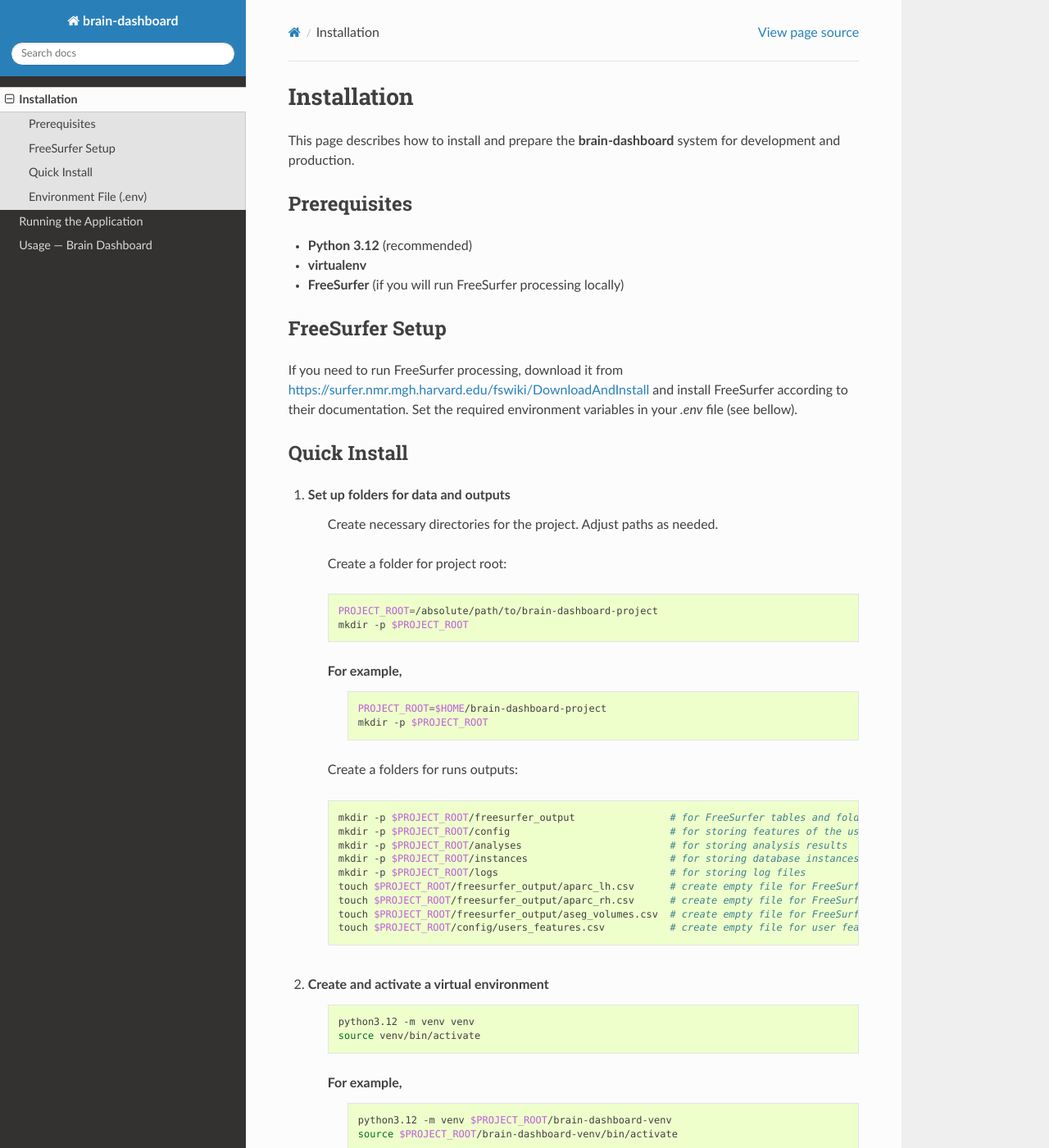
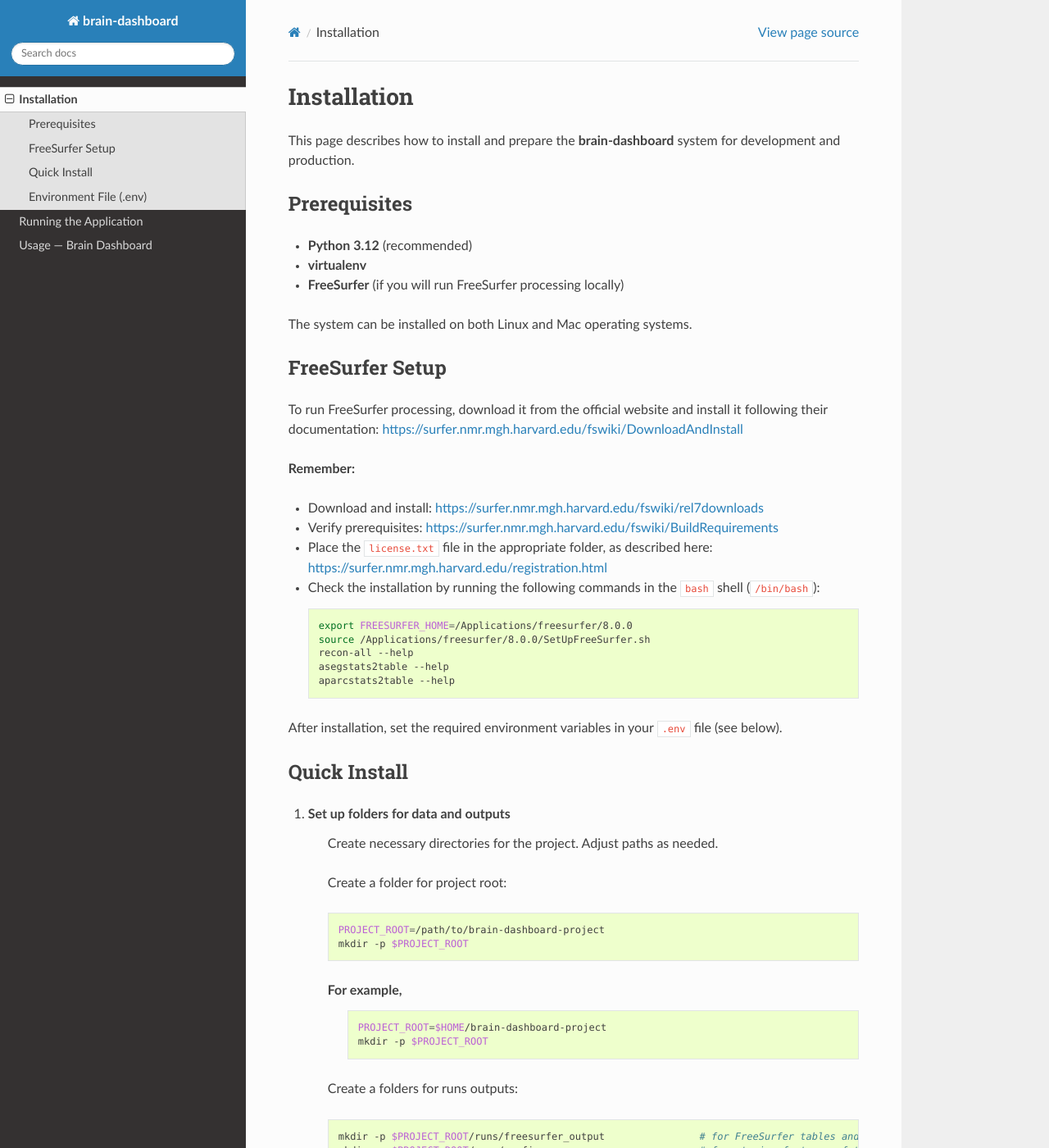
Before and after one commit to yanivassf-lab/brain-dashboard, a Sphinx documentation site: the page built from docs/source/installation.rst, in a window 1280 px wide and 1400 px high. Shown: the whole window at 82% size. Built offline with Sphinx 7.4.7 and the Read the Docs theme 3.1.0, drawn with Linux system fonts in a browser that asks for light colours; some of the changed text lies outside the part shown.

Commit message:
update docs files

```diff
--- a/docs/source/installation.rst
+++ b/docs/source/installation.rst
@@ -10,11 +10,31 @@
 - **virtualenv**
 - **FreeSurfer** (if you will run FreeSurfer processing locally)
 
+The system can be installed on both Linux and Mac operating systems.
+
 FreeSurfer Setup
 ----------------
 
-If you need to run FreeSurfer processing, download it from https://surfer.nmr.mgh.harvard.edu/fswiki/DownloadAndInstall and
-install FreeSurfer according to their documentation. Set the required environment variables in your `.env` file (see bellow).
+To run FreeSurfer processing, download it from the official website and install it following their documentation:
+https://surfer.nmr.mgh.harvard.edu/fswiki/DownloadAndInstall
+
+**Remember:**
+
+- Download and install: https://surfer.nmr.mgh.harvard.edu/fswiki/rel7downloads
+- Verify prerequisites: https://surfer.nmr.mgh.harvard.edu/fswiki/BuildRequirements
+- Place the ``license.txt`` file in the appropriate folder, as described here:
+  https://surfer.nmr.mgh.harvard.edu/registration.html
+- Check the installation by running the following commands in the ``bash`` shell (``/bin/bash``):
+
+  .. code-block:: bash
+
+      export FREESURFER_HOME=/Applications/freesurfer/8.0.0
+      source /Applications/freesurfer/8.0.0/SetUpFreeSurfer.sh
+      recon-all --help
+      asegstats2table --help
+      aparcstats2table --help
+
+After installation, set the required environment variables in your ``.env`` file (see below).
 
 Quick Install
 -------------
@@ -27,7 +47,7 @@
 
     .. code-block:: bash
 
-        PROJECT_ROOT=/absolute/path/to/brain-dashboard-project
+        PROJECT_ROOT=/path/to/brain-dashboard-project
         mkdir -p $PROJECT_ROOT
 
     For example,
@@ -42,15 +62,15 @@
 
         .. code-block:: bash
 
-            mkdir -p $PROJECT_ROOT/freesurfer_output                # for FreeSurfer tables and folders of the outputs
-            mkdir -p $PROJECT_ROOT/config                           # for storing features of the users
-            mkdir -p $PROJECT_ROOT/analyses                         # for storing analysis results
-            mkdir -p $PROJECT_ROOT/instances                        # for storing database instances
-            mkdir -p $PROJECT_ROOT/logs                             # for storing log files
-            touch $PROJECT_ROOT/freesurfer_output/aparc_lh.csv      # create empty file for FreeSurfer left aparc
-            touch $PROJECT_ROOT/freesurfer_output/aparc_rh.csv      # create empty file for FreeSurfer left aparc
-            touch $PROJECT_ROOT/freesurfer_output/aseg_volumes.csv  # create empty file for FreeSurfer aseg volumes
-            touch $PROJECT_ROOT/config/users_features.csv           # create empty file for user features
+            mkdir -p $PROJECT_ROOT/runs/freesurfer_output                # for FreeSurfer tables and folders of the outputs
+            mkdir -p $PROJECT_ROOT/runs/config                           # for storing features of the users
+            mkdir -p $PROJECT_ROOT/runs/analyses                         # for storing analysis results
+            mkdir -p $PROJECT_ROOT/runs/instance                        # for storing database instances
+            mkdir -p $PROJECT_ROOT/runs/logs                             # for storing log files
+            touch $PROJECT_ROOT/runs/freesurfer_output/aparc_lh.csv      # create empty file for FreeSurfer left aparc
+            touch $PROJECT_ROOT/runs/freesurfer_output/aparc_rh.csv      # create empty file for FreeSurfer left aparc
+            touch $PROJECT_ROOT/runs/freesurfer_output/aseg_volumes.csv  # create empty file for FreeSurfer aseg volumes
+            touch $PROJECT_ROOT/runs/config/users_features.csv           # create empty file for user features
 
 2. **Create and activate a virtual environment**
 
@@ -72,7 +92,7 @@
     .. code-block:: bash
 
         cd $PROJECT_ROOT
-        git clone ...
+        git clone https://github.com/yanivassf-lab/brain-dashboard.git
 
 
 
@@ -109,11 +129,11 @@
 .. code-block:: bash
 
    FLASK_SECRET_KEY=dev-secret-key-2adsf4kl0acasd32e2drq346f8b
-   PYTHON_EXECUTABLE=/ve-brain-dashboard/bin/python
-   PROJECT_ROOT=$PROJECT_ROOT
+   PYTHON_EXECUTABLE=/path/to/brain-dashboard-project/brain-dashboard-venv/bin/python
+   PROJECT_ROOT=/path/to/brain-dashboard-project
    DATA_DIR=/rawdata
-   FREESURFER_HOME=/Applications/freesurfer/8.0.0/
-   SUBJECTS_DIR=$PROJECT_ROOT/freeview_output
+   FREESURFER_HOME=/Applications/freesurfer/8.0.0
+   SUBJECTS_DIR=/path/to/brain-dashboard-project/runs/freesurfer_output
    FREESURFER_ENV_FILE=/Applications/freesurfer/8.0.0/SetUpFreeSurfer.sh
    PORT_APP=5006
    PORT_ADMIN=5000
```
Also changed, not shown: docs/source/running.rst (+7 -7 lines).
